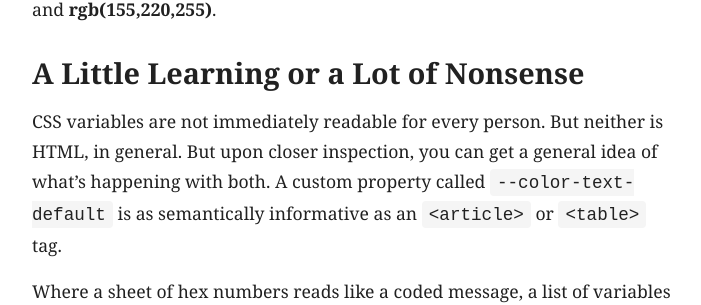
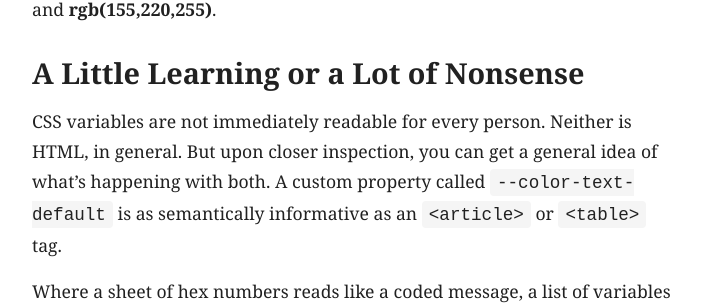
Before and after one commit to ttwardz/bum-notes-blog, a Jekyll site: the page built from _posts/2019-12-09-a-more-readable-internet.md, in a window 1280 px wide and 1400 px high, scrolled down 3021 px. Shown: the part 151-456 px from the top of the window, without its empty margins (284-985 px from the left). Built offline with Jekyll 4.4.1, drawn with Linux system fonts in a browser that asks for light colours; our own code applies the rules of GitHub Pages for plain Markdown files; some of the changed text lies outside the part shown.

Commit message:
Grammar fix and easter egg addition
in more-readable-internet post

```diff
--- a/_posts/2019-12-09-a-more-readable-internet.md
+++ b/_posts/2019-12-09-a-more-readable-internet.md
@@ -74,7 +74,7 @@ But as far as I can tell, this is the simplest way of achieving the responsivene
 
 ## A Little Learning or a Lot of Nonsense
 
-CSS variables are not immediately readable for every person. But neither is HTML, in general. But upon closer inspection, you can get a general idea of what's happening with both. A custom property called `--color-text-default` is as semantically informative as an `<article>` or `<table>` tag.
+CSS variables are not immediately readable for every person. Neither is HTML, in general. But upon closer inspection, you can get a general idea of what's happening with both. A custom property called `--color-text-default` is as semantically informative as an `<article>` or `<table>` tag.
 
 Where a sheet of hex numbers reads like a coded message, a list of variables reads like a glossary of terms placed at the beginning of the text. It makes reading everything that follows easier.
 
@@ -84,6 +84,6 @@ Of course, CSS custom properties are not a solution to the problems faced by eno
 
 You _can_ build a modern website with simple, semantic code. It's a great way to be more transparent to users and make the jobs of future developers (and you) easier.
 
-It's up to web developers to write with care and discipline. Developers: be the poets of the web, efficient and strict with syntax. Be the woodworkers who proudly brand their initials on the well-built frame of an upholstered chair. Few will see them. But those who do pull back the fabric to reveal the wood beneath will appreciate your craftsmanship.
+It's up to web developers to write with care and discipline. Developers: be the poets of the web, efficient and strict with syntax. Be the woodworkers who proudly brand their initials on the well-built frame of an upholstered chair. Few will see them. But those who do pull back the fabric to reveal the wood beneath <!-- Hello, you adventurer! --> will appreciate your craftsmanship.
 
 [^this]: Per the update at the top, "this website" refers to my personal site, where this post was originally hosted.
```
